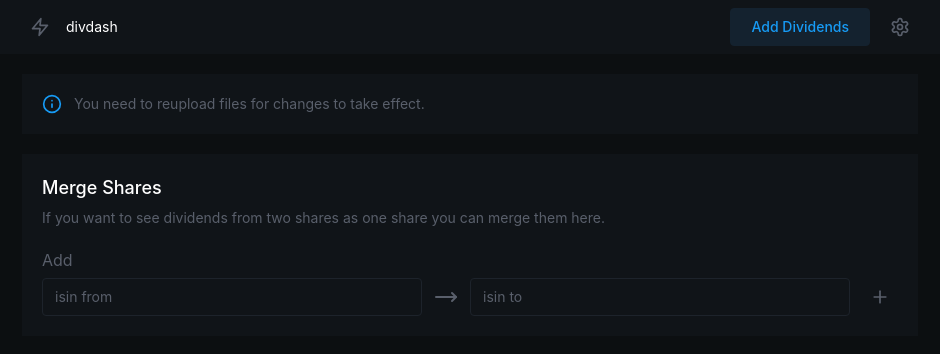
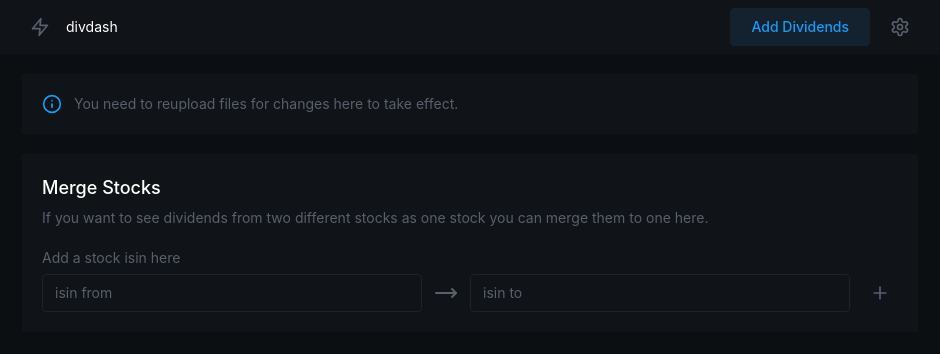
Before and after one commit to Blixthalka/divdash, a React (Create React App) app: page /settings in a window 1280 px wide. Shown: the top 354 px of the page, without its empty margins (170-1110 px from the left). Built offline with nearby package versions, Linux system fonts and the light colour scheme.

Commit message:
some stuff

```diff
--- a/src/routes/Index.jsx
+++ b/src/routes/Index.jsx
@@ -53,7 +53,7 @@ const Index = function () {
                 <img src={screenshot} className="border border-card-off rounded-lg" alt="divdash dashboard" />
             </div>
             <div className="text-white flex-col flex items-center space-y-3">
-                <span className="text-xl">by <a href="https://twitter.com/blixthalka" className="text-blue-400 hover:text-blue-500 cursor-pointer">@blixthalka</a></span>
+                <span className="">Made by <a href="https://twitter.com/blixthalka" className="text-blue-400 hover:text-blue-500 cursor-pointer">@blixthalka</a></span>
                 <span className="text-secondary">Don't hesitate to send me some suggestions or feedback on twitter!</span>
             </div>
 
--- a/src/routes/Settings.jsx
+++ b/src/routes/Settings.jsx
@@ -34,18 +34,18 @@ const Settings = () => {
             <Card className={"mb-5"}>
                 <div className='flex space-x-3 w-full items-center text-sm border-card-off text-secondary '>
                     <InfoIcon className='w-5 h-5 stroke-primary flex-shrink-0' />
-                    <span>You need to reupload files for changes to take effect.</span>
+                    <span>You need to reupload files for changes here to take effect.</span>
                 </div>
             </Card>
 
             <Card>
                 <div className='flex flex-col space-y-1.5 col-span-2'>
-                    <p className='text-white text-lg font-medium'>Merge Shares</p>
-                    <p className='text-secondary text-sm'>If you  want to see dividends from two shares as one share you can merge them here.</p>
+                    <p className='text-white text-lg font-medium'>Merge Stocks</p>
+                    <p className='text-secondary text-sm'>If you  want to see dividends from two different stocks as one stock you can merge them to one here.</p>
 
                 </div>
 
-                <p className='mt-5 mb-1.5 text-secondary'>Add</p>
+                <p className='mt-5 mb-1.5 text-secondary text-sm'>Add a stock isin here</p>
                 <div className='flex space-x-3  items-center'>
                     <input
                         className={inputClazz}
@@ -53,7 +53,7 @@ const Settings = () => {
                         value={fromIsin}
                         onChange={(e) => setFromIsin(e.target.value)}
                     />
-                    <MoveRightIcon className='stroke-secondary' />
+                    <MoveRightIcon className='stroke-secondary ' />
                     <input
                         className={inputClazz}
                         placeholder='isin to'
@@ -68,7 +68,7 @@ const Settings = () => {
 
                 {settings.merge.length > 0 && (
                     <>
-                        <p className='mt-5 mb-1.5 text-secondary'>Added</p>
+                        <p className='mt-5 mb-1.5 text-secondary text-sm'>Added</p>
                         <div className='grid gap-3 '>
                             {settings.merge.map((merge, index) => (
                                 <div className='flex space-x-3 items-center'>
```
